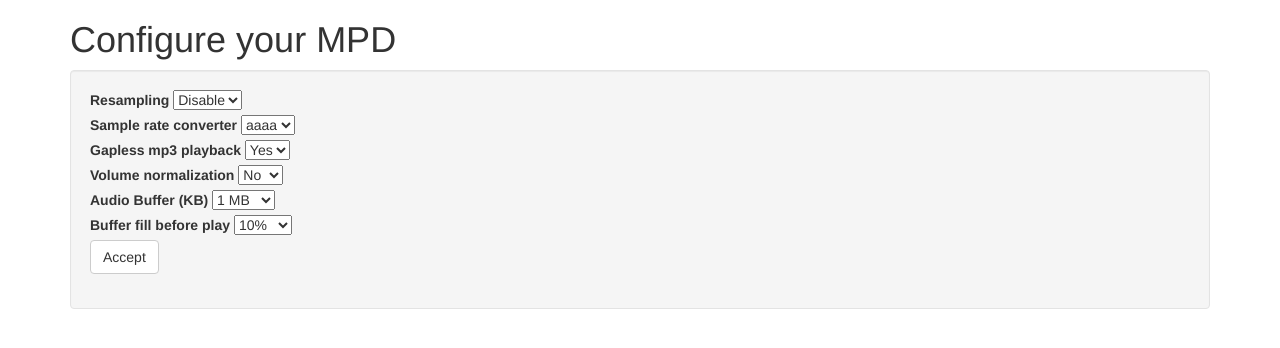
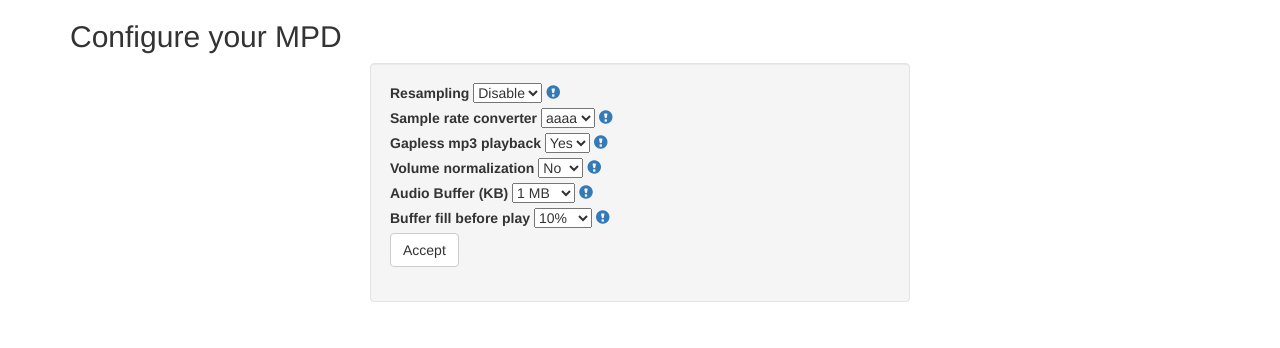
Before and after one commit to ritchie20/digiwave_python, a Flask app: page /mpdconfig in a window 1280 px wide. Shown: the part 52-400 px from the top of the page. Run offline with Flask 2, Linux system fonts and the light colour scheme; some libraries are stand-ins or nearby versions.

Commit message:
using bootstrap on mpdconfig.html to improve the look of the view.

```diff
--- a/app/templates/mpdconfig.html
+++ b/app/templates/mpdconfig.html
@@ -2,42 +2,58 @@
 
 {% block content %}
 
-<h1>Configure your MPD</h1>
+<h2>Configure your MPD</h2>
 
 {% include "flash.html" %}
 
+<div class="col-md-6 col-md-offset-3">
 <div class="well">
-
 <form class="form-group" action="" method="post" name="mpdconf">
     {{ form.hidden_tag() }}
 
     <tr>
         <td>{{ form.resampling.label }}</td>
         <td>{{ form.resampling }}</td>
+        <a href="#" data-toggle="popover" data-trigger="focus"
+           data-content="Some content inside the popover">
+            <span class="glyphicon glyphicon-exclamation-sign" aria-hidden="true"></span></a>
         <br>
     </tr>
 
     <tr>
         <td>{{ form.sample_rate.label }}</td>
         <td>{{ form.sample_rate }}</td>
+        <a href="#" data-toggle="popover" data-trigger="focus"
+           data-content="Some content inside the popover">
+            <span class="glyphicon glyphicon-exclamation-sign" aria-hidden="true"></span></a>
+        </a>
         <br>
     </tr>
 
     <tr>
         <td>{{ form.mp3_gapless.label }}</td>
         <td>{{ form.mp3_gapless }}</td>
+        <a href="#" data-toggle="popover" data-trigger="focus"
+           data-content="Some content inside the popover">
+            <span class="glyphicon glyphicon-exclamation-sign" aria-hidden="true"></span></a>
         <br>
     </tr>
 
     <tr>
         <td>{{ form.vol_norm.label }}</td>
         <td>{{ form.vol_norm }}</td>
+        <a href="#" data-toggle="popover" data-trigger="focus"
+           data-content="Some content inside the popover">
+            <span class="glyphicon glyphicon-exclamation-sign" aria-hidden="true"></span></a>
         <br>
     </tr>
 
     <tr>
         <td>{{ form.audio_buff.label }}</td>
         <td>{{ form.audio_buff }}</td>
+        <a href="#" data-toggle="popover" data-trigger="focus"
+           data-content="Some content inside the popover">
+            <span class="glyphicon glyphicon-exclamation-sign" aria-hidden="true"></span></a>
         <br>
     </tr>
 
@@ -45,6 +61,9 @@
     <tr>
         <td>{{ form.buff_fill.label }}</td>
         <td>{{ form.buff_fill }}</td>
+        <a href="#" data-toggle="popover" data-trigger="focus"
+           data-content="Some content inside the popover">
+            <span class="glyphicon glyphicon-exclamation-sign" aria-hidden="true"></span></a>
         <br>
     </tr>
     <div>
@@ -52,7 +71,15 @@
     </div>
 
 </form>
-
+</div>
 </div>
 
+
+<script>
+$(document).ready(function(){
+    $('[data-toggle="popover"]').popover();
+});
+</script>
+
+
 {% endblock %}
```
